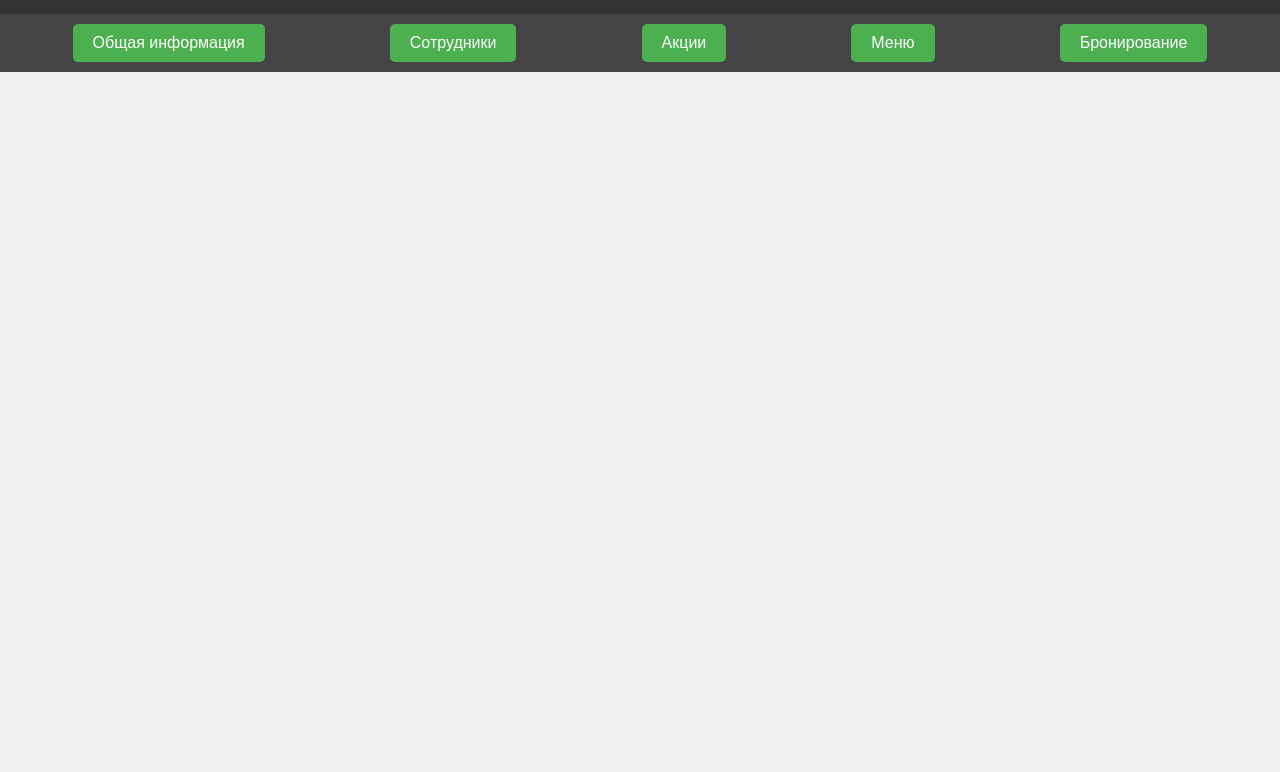
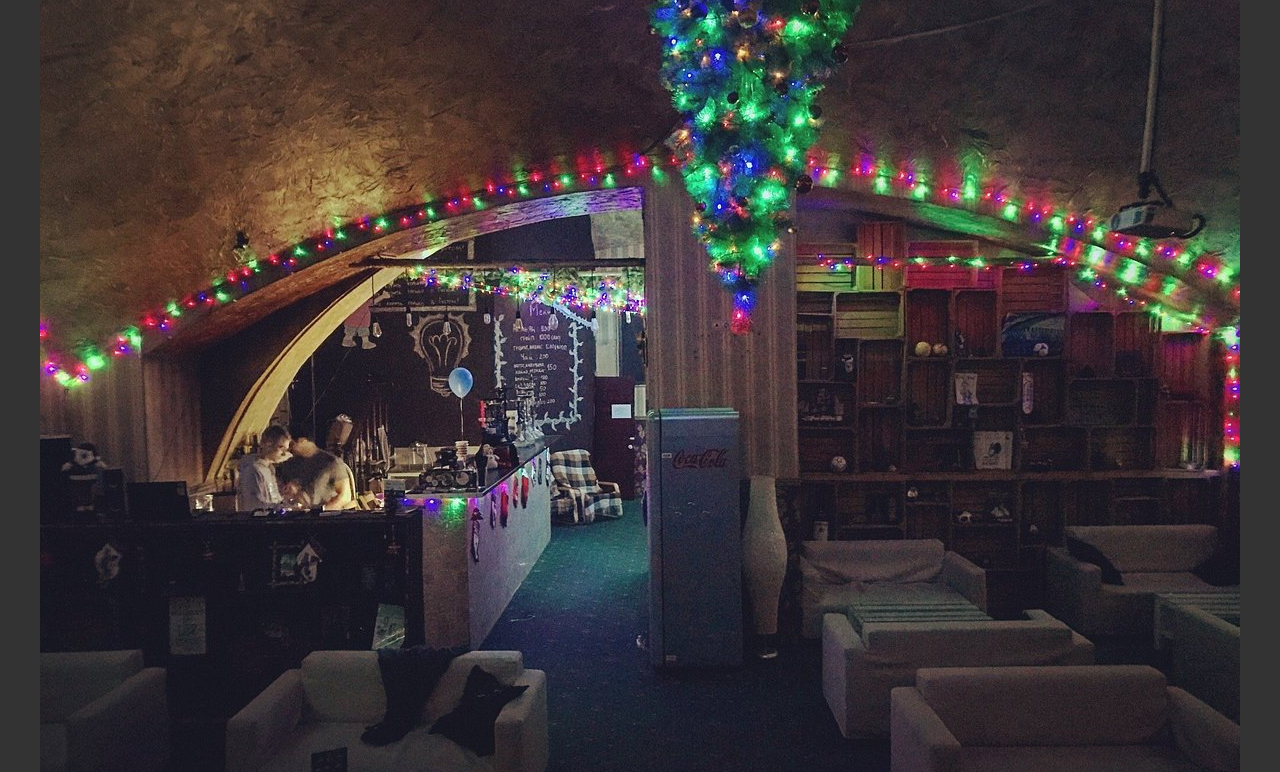
Before and after one commit to VladNevermore/VladNevermore.github.io, a plain HTML site: page index.html in a window 1280 px wide. Shown: the part 144-916 px from the top of the page. Before the commit the page ends 800 px from the top, so only its background shows below. Drawn offline with Linux system fonts and the light colour scheme.

Commit message:
Update index.html

```diff
--- a/index.html
+++ b/index.html
@@ -72,7 +72,7 @@
 <body>
     <header>
         <h1>Добро пожаловать в кальянную</h1>
-        <img src="welcome_image.jpg" alt="Кальянная">
+        <img src="photo1.jpg" alt="Кальянная">
     </header>
 
     <nav>
```
